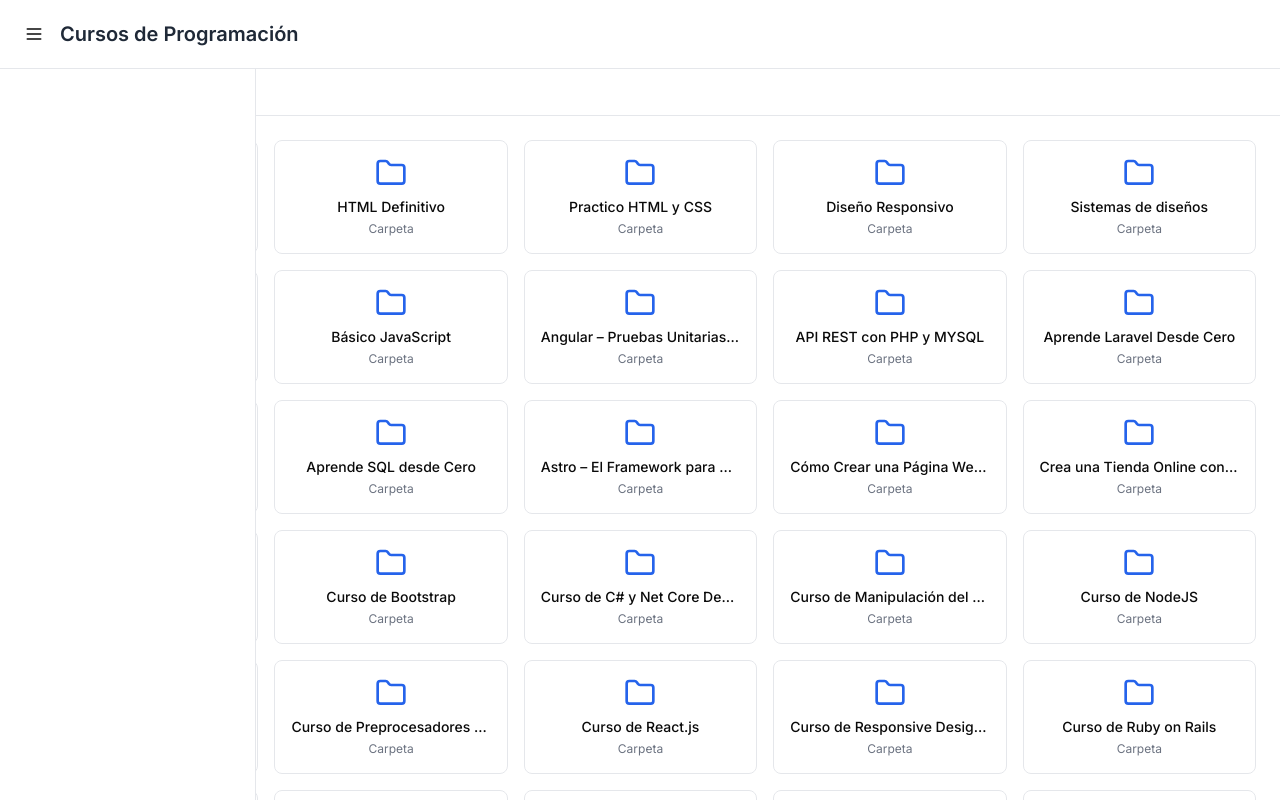
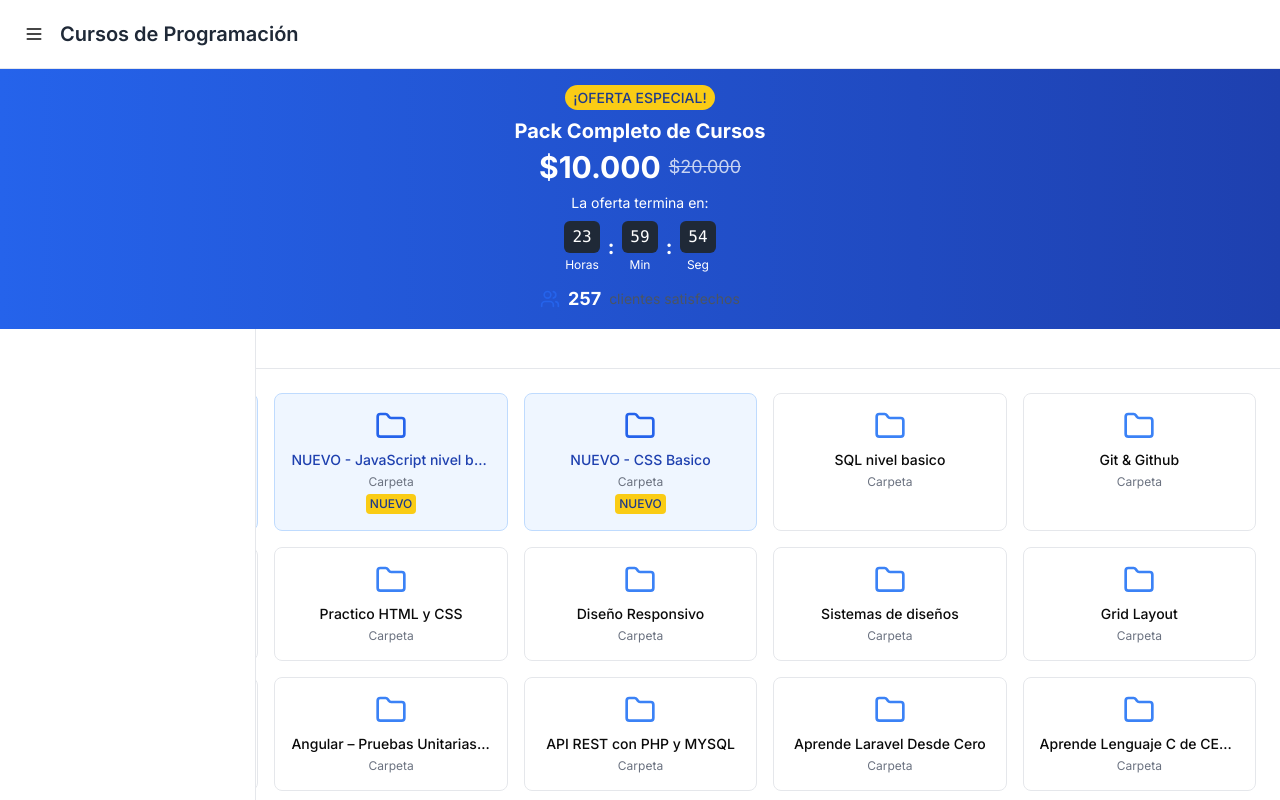
Before and after one commit to JohanBrionis/drive, a Next.js app: page / in a window 1280 px wide. Built offline with nearby package versions, Linux system fonts and the light colour scheme.

Commit message:
Add files via upload

```diff
--- a/components/drive-simulator.tsx
+++ b/components/drive-simulator.tsx
@@ -1,7 +1,7 @@
 "use client"
 
-import { useState, useEffect } from "react"
-import { Folder, File, ChevronLeft, ChevronRight, Home, Menu, X } from "lucide-react"
+import { useState, useEffect, useRef } from "react"
+import { Folder, File, ChevronLeft, ChevronRight, Home, Menu, X, Users } from "lucide-react"
 import { cn } from "@/lib/utils"
 import { useMediaQuery } from "@/hooks/use-media-query"
 
@@ -10,6 +10,26 @@ const driveData = {
   name: "Mi Pack de Cursos",
   type: "folder",
   children: [
+    {
+      name: "NUEVO - HTML para crear paginas web",
+      type: "folder",
+      children: [{ name: "NUEVO - HTML para crear paginas web.rar", type: "file" }],
+    },
+    {
+      name: "NUEVO - JavaScript nivel basico",
+      type: "folder",
+      children: [{ name: "NUEVO - JavaScript nivel basico.rar", type: "file" }],
+    },
+    {
+      name: "NUEVO - CSS Basico",
+      type: "folder",
+      children: [{ name: "NUEVO - CSS Basico.rar", type: "file" }],
+    },
+    {
+      name: "SQL nivel basico",
+      type: "folder",
+      children: [{ name: "SQL nivel basico.rar", type: "file" }],
+    },
     {
       name: "Git & Github",
       type: "folder",
@@ -248,6 +268,96 @@ const driveData = {
   ],
 }
 
+// Countdown timer component
+function CountdownTimer() {
+  const [hours, setHours] = useState(23)
+  const [minutes, setMinutes] = useState(59)
+  const [seconds, setSeconds] = useState(59)
+
+  useEffect(() => {
+    const timer = setInterval(() => {
+      if (seconds > 0) {
+        setSeconds(seconds - 1)
+      } else {
+        if (minutes > 0) {
+          setMinutes(minutes - 1)
+          setSeconds(59)
+        } else {
+          if (hours > 0) {
+            setHours(hours - 1)
+            setMinutes(59)
+            setSeconds(59)
+          } else {
+            // Reset timer when it reaches 0
+            setHours(23)
+            setMinutes(59)
+            setSeconds(59)
+          }
+        }
+      }
+    }, 1000)
+
+    return () => clearInterval(timer)
+  }, [hours, minutes, seconds])
+
+  return (
+    <div className="flex items-center justify-center space-x-2 text-sm sm:text-base">
+      <div className="flex flex-col items-center">
+        <div className="bg-gray-800 text-white px-2 py-1 rounded-md font-mono">{hours.toString().padStart(2, "0")}</div>
+        <span className="text-xs mt-1">Horas</span>
+      </div>
+      <span className="text-xl font-bold">:</span>
+      <div className="flex flex-col items-center">
+        <div className="bg-gray-800 text-white px-2 py-1 rounded-md font-mono">
+          {minutes.toString().padStart(2, "0")}
+        </div>
+        <span className="text-xs mt-1">Min</span>
+      </div>
+      <span className="text-xl font-bold">:</span>
+      <div className="flex flex-col items-center">
+        <div className="bg-gray-800 text-white px-2 py-1 rounded-md font-mono">
+          {seconds.toString().padStart(2, "0")}
+        </div>
+        <span className="text-xs mt-1">Seg</span>
+      </div>
+    </div>
+  )
+}
+
+// Client counter component
+function ClientCounter() {
+  const [clientCount, setClientCount] = useState(257)
+  const intervalRef = useRef<NodeJS.Timeout | null>(null)
+
+  useEffect(() => {
+    // Random interval between 15-30 seconds
+    const getRandomInterval = () => Math.floor(Math.random() * (30000 - 15000 + 1) + 15000)
+
+    const scheduleNextIncrement = () => {
+      intervalRef.current = setTimeout(() => {
+        setClientCount((prev) => prev + 1)
+        scheduleNextIncrement()
+      }, getRandomInterval())
+    }
+
+    scheduleNextIncrement()
+
+    return () => {
+      if (intervalRef.current) {
+        clearTimeout(intervalRef.current)
+      }
+    }
+  }, [])
+
+  return (
+    <div className="flex items-center justify-center space-x-2">
+      <Users size={20} className="text-blue-600" />
+      <span className="font-bold text-lg">{clientCount}</span>
+      <span className="text-sm text-gray-600">clientes satisfechos</span>
+    </div>
+  )
+}
+
 export default function DriveSimulator() {
   // State to track navigation path
   const [path, setPath] = useState<any[]>([driveData])
@@ -317,6 +427,29 @@ export default function DriveSimulator() {
         </div>
       </header>
 
+      {/* Pricing Banner - Always visible */}
+      <div className="bg-gradient-to-r from-blue-600 to-blue-800 text-white p-3 sm:p-4">
+        <div className="flex flex-col items-center justify-center">
+          <div className="text-center mb-2">
+            <span className="text-sm font-medium bg-yellow-400 text-blue-900 px-2 py-1 rounded-full">
+              ¡OFERTA ESPECIAL!
+            </span>
+          </div>
+          <div className="text-center mb-1">
+            <span className="text-lg sm:text-xl font-bold">Pack Completo de Cursos</span>
+          </div>
+          <div className="flex items-center justify-center space-x-2 mb-2">
+            <span className="text-2xl sm:text-3xl font-bold">$10.000</span>
+            <span className="text-lg line-through opacity-75">$20.000</span>
+          </div>
+          <div className="text-sm text-center mb-2">La oferta termina en:</div>
+          <CountdownTimer />
+          <div className="mt-3 text-center">
+            <ClientCounter />
+          </div>
+        </div>
+      </div>
+
       <div className="flex flex-1 overflow-hidden relative">
         {/* Sidebar - Overlay on mobile, side panel on desktop */}
         <aside
@@ -348,11 +481,29 @@ export default function DriveSimulator() {
                   <span className="font-medium truncate">Mi Drive</span>
                 </div>
 
-                {/* Sidebar folders - mostrar solo algunos cursos destacados */}
+                {/* Highlight new courses */}
+                <div className="mt-4 space-y-1">
+                  <div className="p-2 font-medium text-sm text-gray-500">Nuevos Cursos</div>
+                  {driveData.children
+                    .filter((item) => item.name.startsWith("NUEVO"))
+                    .map((folder, index) => (
+                      <div
+                        key={index}
+                        className="flex items-center space-x-2 p-2 rounded-md bg-blue-50 hover:bg-blue-100 cursor-pointer mb-1"
+                        onClick={() => navigateToFolder(folder)}
+                      >
+                        <Folder size={18} className="text-blue-600 flex-shrink-0" />
+                        <span className="truncate font-medium text-blue-800">{folder.name}</span>
+                      </div>
+                    ))}
+                </div>
+
+                {/* Sidebar folders - mostrar algunos cursos destacados */}
                 <div className="mt-4 space-y-1">
                   <div className="p-2 font-medium text-sm text-gray-500">Cursos Destacados</div>
                   {driveData.children
-                    .filter((item) =>
+                    .filter(
+                      (item) =>
                         [
                           "Git & Github",
                           "HTML Definitivo",
@@ -360,7 +511,8 @@ export default function DriveSimulator() {
                           "Curso de React.js",
                           "Inteligencia Artificial",
                           "MasterClass Python de 0 a Experto",
-                      ].includes(item.name),
+                          "SQL nivel basico",
+                        ].includes(item.name) && !item.name.startsWith("NUEVO"),
                     )
                     .map((folder, index) => (
                       <div
@@ -426,21 +578,39 @@ export default function DriveSimulator() {
                 key={index}
                 className={cn(
                   "p-2 sm:p-4 rounded-lg border border-gray-200 flex flex-col items-center cursor-pointer transition-all hover:shadow-md",
-                  item.type === "folder" ? "hover:bg-blue-50" : "hover:bg-gray-50",
+                  item.type === "folder"
+                    ? item.name.startsWith("NUEVO")
+                      ? "hover:bg-blue-50 border-blue-200 bg-blue-50"
+                      : "hover:bg-blue-50"
+                    : "hover:bg-gray-50",
                 )}
                 onClick={() => (item.type === "folder" ? navigateToFolder(item) : null)}
               >
                 {item.type === "folder" ? (
-                  <Folder size={32} className="text-blue-600 mb-2" />
+                  <Folder
+                    size={32}
+                    className={item.name.startsWith("NUEVO") ? "text-blue-600 mb-2" : "text-blue-500 mb-2"}
+                  />
                 ) : (
                   <File size={32} className="text-gray-500 mb-2" />
                 )}
-                <span className="text-center font-medium text-xs sm:text-sm truncate w-full" title={item.name}>
+                <span
+                  className={cn(
+                    "text-center font-medium text-xs sm:text-sm truncate w-full",
+                    item.name.startsWith("NUEVO") ? "text-blue-800" : "",
+                  )}
+                  title={item.name}
+                >
                   {item.name}
                 </span>
                 <span className="text-xs text-gray-500 mt-1 hidden sm:block">
                   {item.type === "folder" ? "Carpeta" : "Archivo .rar"}
                 </span>
+                {item.name.startsWith("NUEVO") && (
+                  <span className="bg-yellow-400 text-xs text-blue-900 px-1 py-0.5 rounded mt-1 font-medium">
+                    NUEVO
+                  </span>
+                )}
               </div>
             ))}
           </div>
```
Lines whose indentation alone changed are shown as unchanged.
